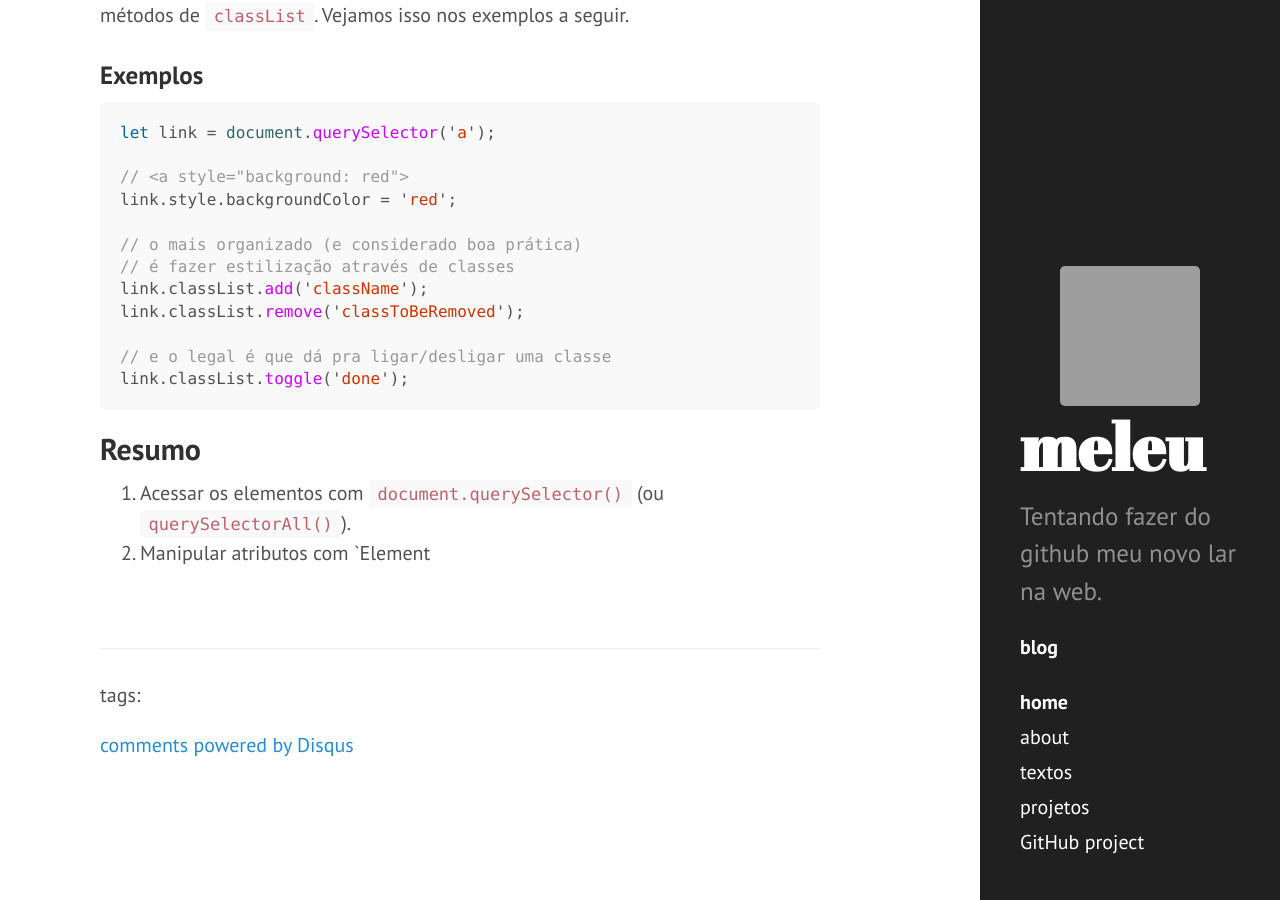
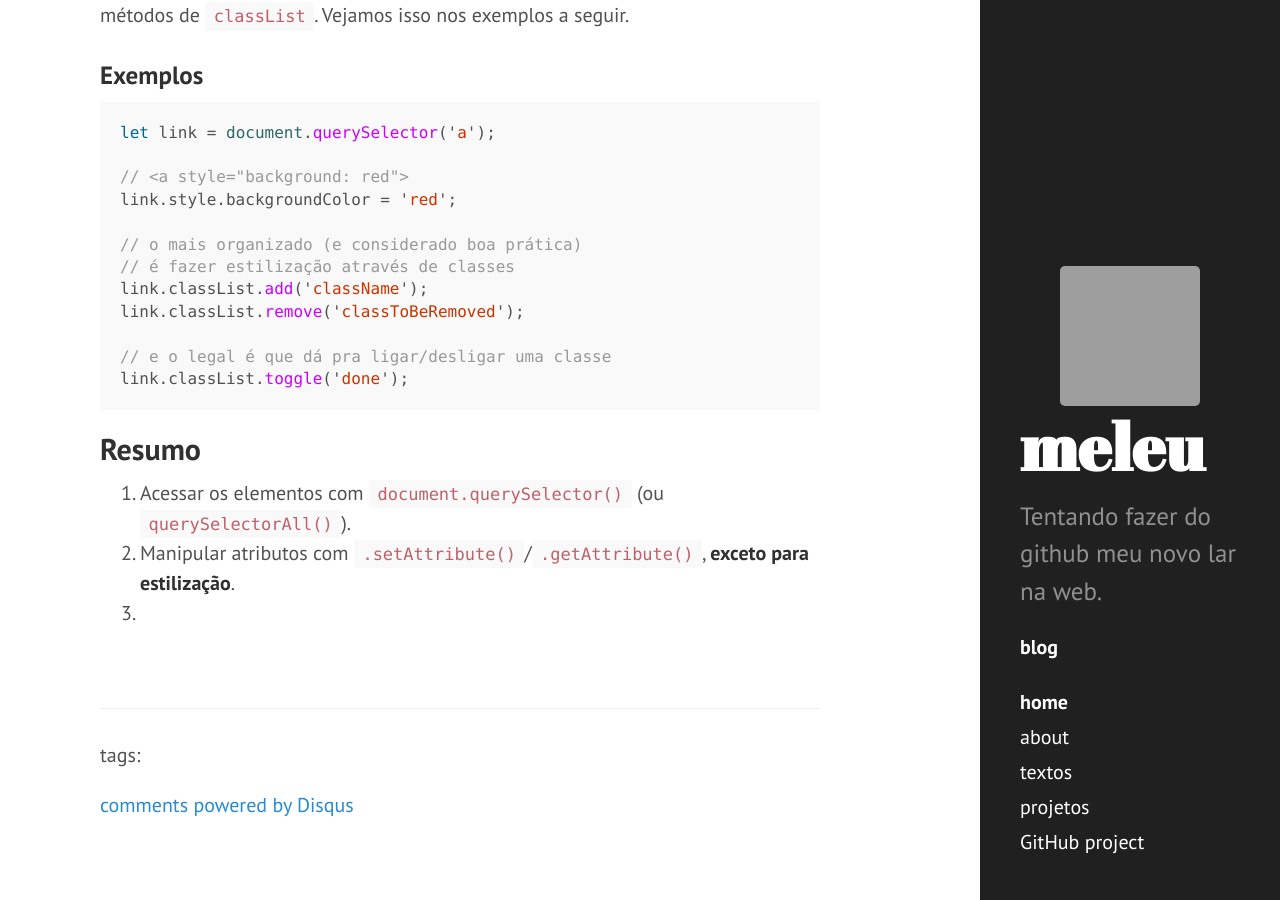
Before and after one commit to meleu/meleu.github.io, a Jekyll site: the page built from _posts/2020-04-19-dom-manipulation.md, in a window 1280 px wide and 900 px high, scrolled down 2608 px. Built offline with Jekyll 4.4.1, drawn with Linux system fonts in a browser that asks for light colours; comment, search, counter and statistics services are not loaded; grey boxes are pictures that could not be loaded.

Commit message:
_posts/2020-04-19-dom-manipulation.md updated from https://stackedit.io/

```diff
--- a/_posts/2020-04-19-dom-manipulation.md
+++ b/_posts/2020-04-19-dom-manipulation.md
@@ -120,8 +120,9 @@ link.classList.toggle('done');
 ## Resumo
 
 1. Acessar os elementos com `document.querySelector()` (ou `querySelectorAll()`).
-2. Manipular atributos com `Element
+2. Manipular atributos com `.setAttribute()`/`.getAttribute()`, **exceto para estilização**.
+3.
 <!--stackedit_data:
-eyJoaXN0b3J5IjpbLTg0NTM2MTAyNCwtMTQ1OTM3MjYzMSwtOT
-QwOTQ3MjQxXX0=
+eyJoaXN0b3J5IjpbLTE4Nzc5MTE5OTgsLTg0NTM2MTAyNCwtMT
+Q1OTM3MjYzMSwtOTQwOTQ3MjQxXX0=
 -->
```
